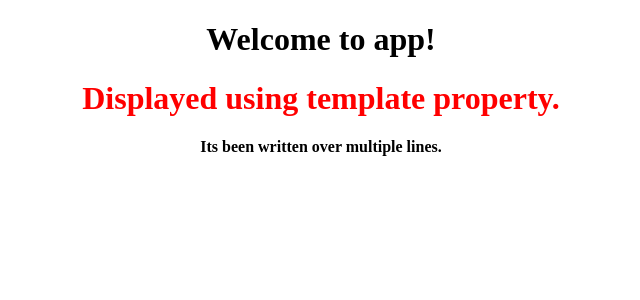
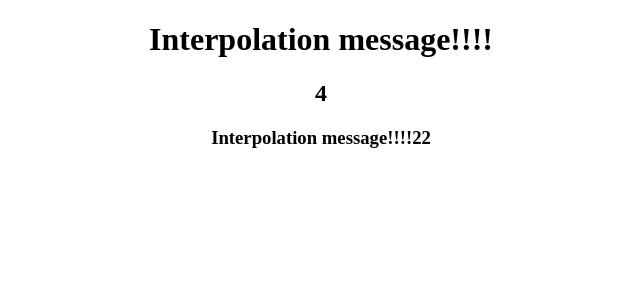
Before and after one commit to nagmabano/AngularApplication, an Angular app in the folder my-app/: page / in a window 1280 px wide. Shown: the top 300 px of the page, without its empty margins (319-959 px from the left). Built offline with nearby package versions, Linux system fonts and the light colour scheme.

Commit message:
interpolation

```diff
--- a/my-app/src/app/app.component.html
+++ b/my-app/src/app/app.component.html
@@ -1,5 +1,3 @@
-<div style="text-align:center">
-  <h1>
-    Welcome to {{ title }}!
-  </h1>
+<div style="text-align: center">
   <app-header></app-header>
+</div>
--- a/my-app/src/app/header/header.component.html
+++ b/my-app/src/app/header/header.component.html
@@ -1,3 +1,3 @@
-<p>
-  header works!
-</p>
+<h1>{{ message }}</h1>
+<h2>{{ 2+2 }}</h2>
+<h3>{{ message+2+2 }}</h3>
--- a/my-app/src/app/header/header.component.ts
+++ b/my-app/src/app/header/header.component.ts
@@ -2,16 +2,12 @@ import { Component, OnInit } from '@angular/core';
 
 @Component({
   selector: 'app-header',
-  template: `<h1>Displayed using template property.</h1>
-              <p>Its been written over multiple lines.</p>`,
-  styles: [`
-
-  p { font-weight: bold; }
-  h1 { color: red; }
-
-  `]
+  templateUrl: './header.component.html',
+  styleUrls: ['./header.component.css']
 })
 export class HeaderComponent implements OnInit {
+
+  message: string = "Interpolation message!!!!"
 
   constructor() { }
 
```
Also changed, not shown: 1 other file (tests, documents, lock files or other folders).
